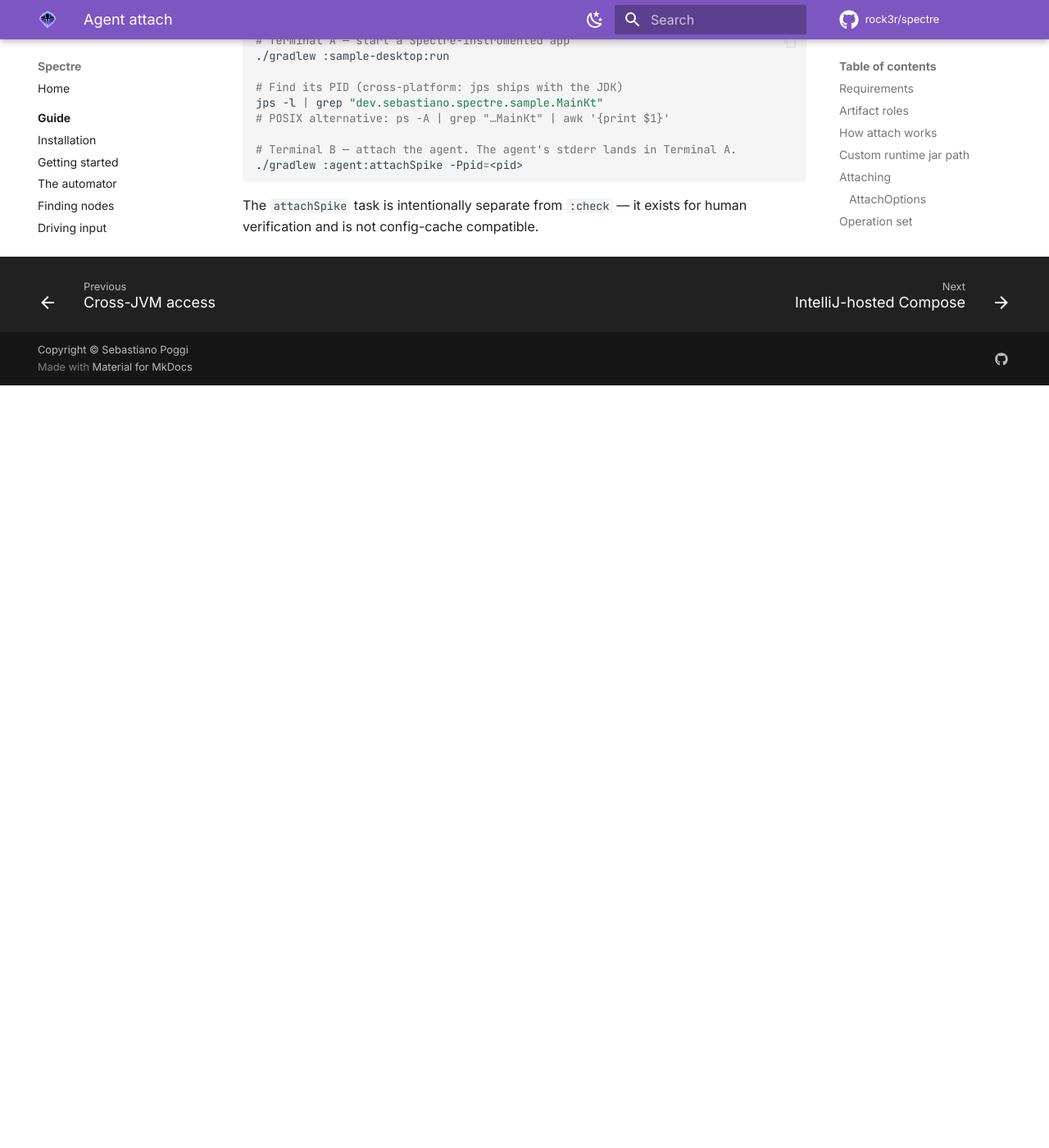
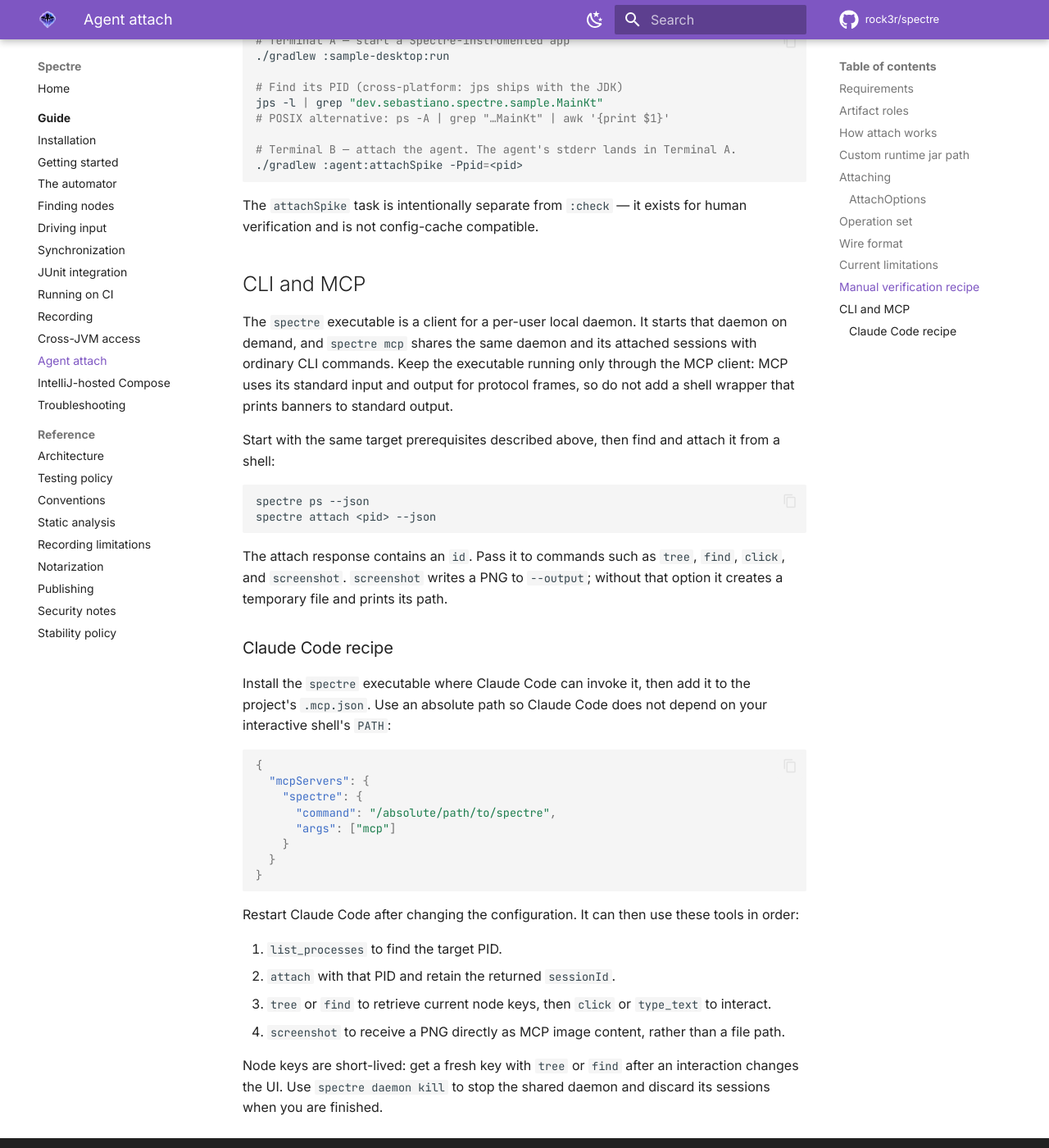
Before and after one commit to rock3r/spectre, an MkDocs documentation site: the page built from docs/guide/agent.md, in a window 1280 px wide and 1400 px high, scrolled down 6624 px. Shown: the whole window at 82% size. Built offline with MkDocs 1.6.1 and Material for MkDocs 9.7.7, drawn with Linux system fonts in a browser that asks for light colours; comment, search, counter and statistics services are not loaded; before the commit the page ends 7094 px from its top, so only the background shows below that; some of the changed text lies outside the part shown.

Commit message:
Document the MCP daemon workflow (#266)
* Document the MCP daemon workflow

* Correct MCP recipe tool names

````diff
--- a/docs/guide/agent.md
+++ b/docs/guide/agent.md
@@ -8,8 +8,8 @@
 
 - Your test JVM and the UI JVM are different processes by design, but you don't want to
   modify the UI app's startup wiring.
-- You want to inspect a long-running Spectre-aware app interactively (the future
-  `spectre attach <pid>` CLI builds on this surface).
+- You want to inspect a long-running Spectre-aware app interactively through the
+  `spectre` CLI or an MCP client.
 - You're driving an IntelliJ-hosted Compose surface from a sister process. *Note: see the
   current limitations below — IntelliJ support is gated until further validation.*
 
@@ -281,3 +281,50 @@
 
 The `attachSpike` task is intentionally separate from `:check` — it exists for human
 verification and is not config-cache compatible.
+
+## CLI and MCP
+
+The `spectre` executable is a client for a per-user local daemon. It starts that daemon on
+demand, and `spectre mcp` shares the same daemon and its attached sessions with ordinary CLI
+commands. Keep the executable running only through the MCP client: MCP uses its standard input
+and output for protocol frames, so do not add a shell wrapper that prints banners to standard
+output.
+
+Start with the same target prerequisites described above, then find and attach it from a shell:
+
+```bash
+spectre ps --json
+spectre attach <pid> --json
+```
+
+The attach response contains an `id`. Pass it to commands such as `tree`, `find`, `click`, and
+`screenshot`. `screenshot` writes a PNG to `--output`; without that option it creates a temporary
+file and prints its path.
+
+### Claude Code recipe
+
+Install the `spectre` executable where Claude Code can invoke it, then add it to the project's
+`.mcp.json`. Use an absolute path so Claude Code does not depend on your interactive shell's
+`PATH`:
+
+```json
+{
+  "mcpServers": {
+    "spectre": {
+      "command": "/absolute/path/to/spectre",
+      "args": ["mcp"]
+    }
+  }
+}
+```
+
+Restart Claude Code after changing the configuration. It can then use these tools in order:
+
+1. `list_processes` to find the target PID.
+2. `attach` with that PID and retain the returned `sessionId`.
+3. `tree` or `find` to retrieve current node keys, then `click` or `type_text` to interact.
+4. `screenshot` to receive a PNG directly as MCP image content, rather than a file path.
+
+Node keys are short-lived: get a fresh key with `tree` or `find` after an interaction changes the
+UI. Use `spectre daemon kill` to stop the shared daemon and discard its sessions when you are
+finished.
````
